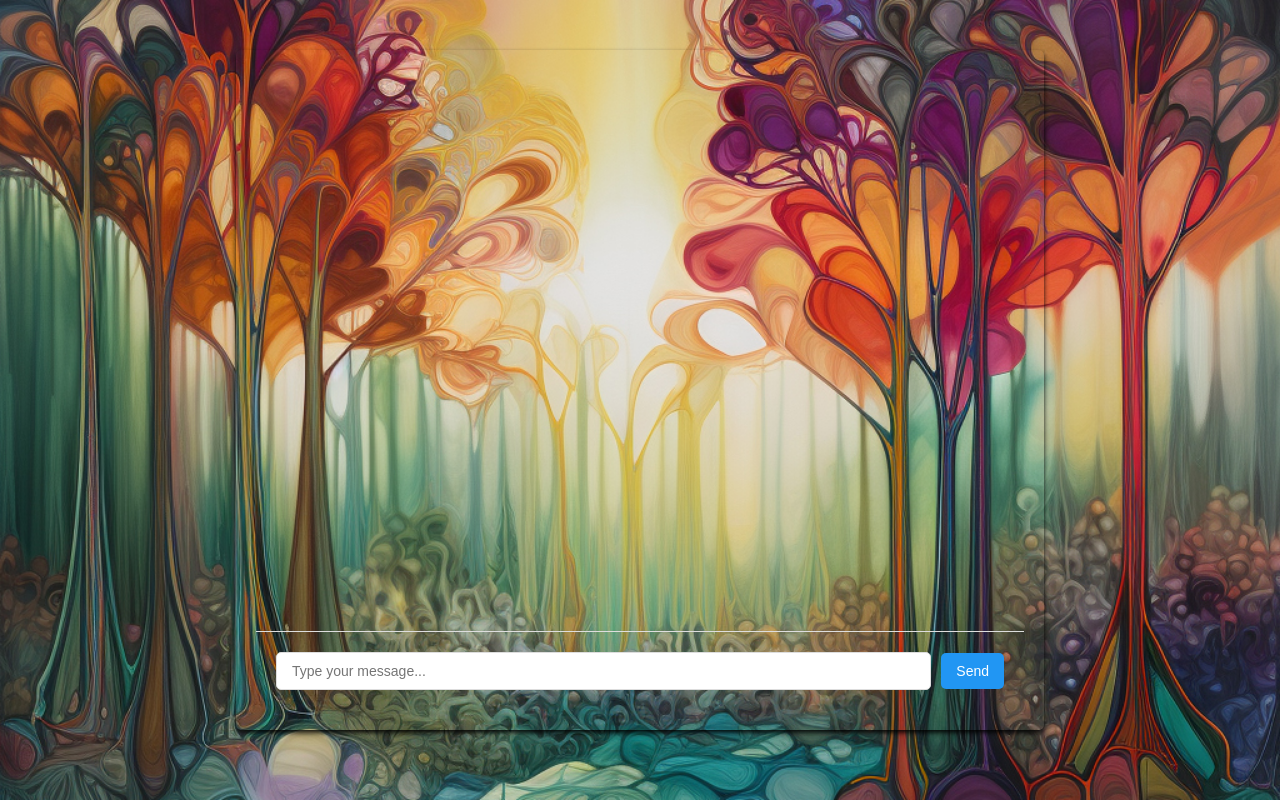
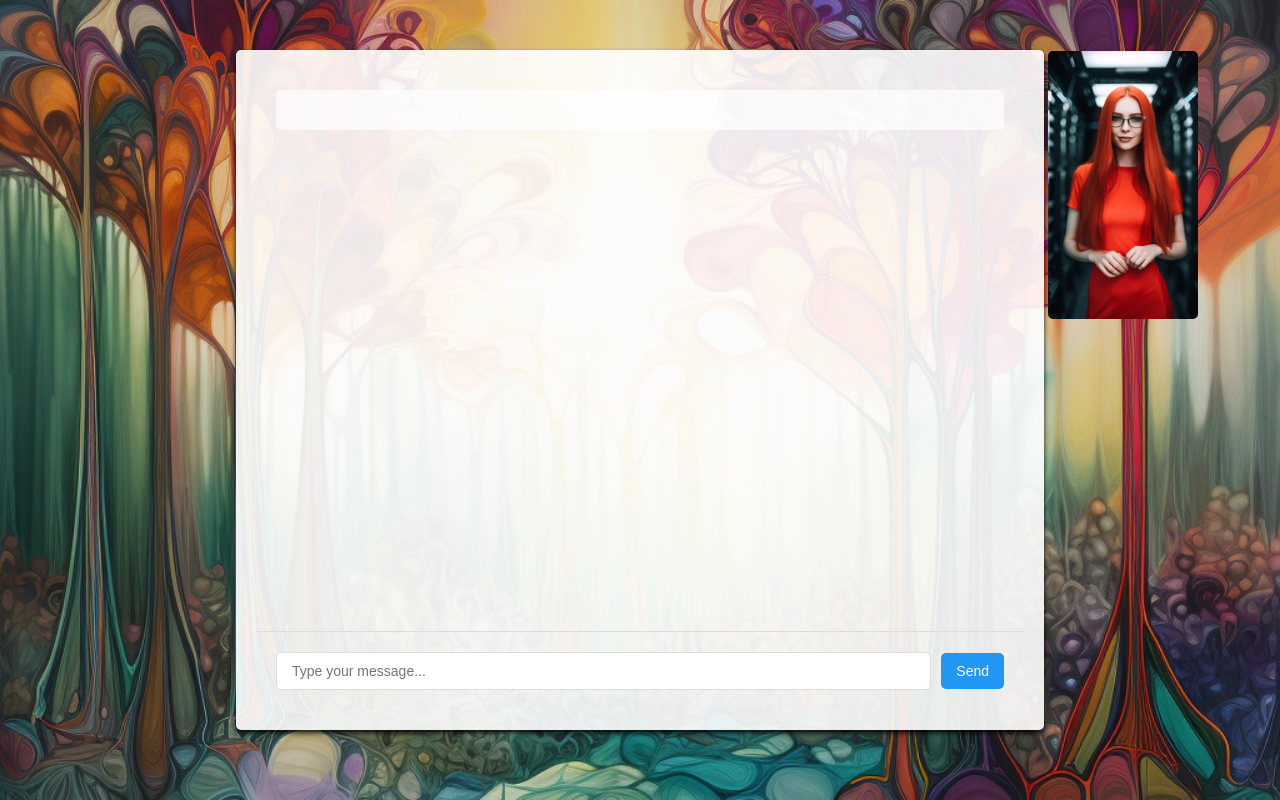
Before and after one commit to Nnnsightnnn/chatbot-db, a Flask app: page / in a window 1280 px wide. Run offline with Flask 2, Linux system fonts and the light colour scheme.

Commit message:
new file:   static/bot_image.jpg 	modified:   templates/index.html 	new file:   vector_store/db_redis.py

```diff
--- a/templates/index.html
+++ b/templates/index.html
@@ -21,25 +21,47 @@
         #chat-container {
             max-width: 768px;
             margin: 50px auto;
-            background-color: 255, 255, 255, 0.9;
-            color:rgb(255, 255, 255);
+            background-color: rgba(255, 255, 255, 0.9);
+            color: rgb(255, 255, 255);
             border-radius: 5px;
             box-shadow: 0 3px 5px rgba(0, 0, 0, 0.9);
             padding: 20px;
             display: flex;
             flex-direction: column;
             height: 80vh;
+            position: relative;
         }
 
-        #messages {
+        #middle-section {
             flex-grow: 1;
-            overflow-y: auto;
             padding: 20px;
             border-bottom: 1px solid #dddddd;
         }
 
+        #messages {
+            background-color: rgba(255, 255, 255, 0.7);
+            flex-grow: 1;
+            overflow-y: auto;
+            padding: 20px;
+            border-radius: 5px;
+            color: #000;
+        }
+
         #messages p {
             margin: 10px 0;
+        }
+
+        #image-container {
+            position: absolute; /* Change from absolute to fixed */
+            top: 1px; /* Set the distance from the top of the page */
+            right: -15px; /* Set the distance from the right of the page */
+            width: calc(100% / 75); /* Set the width to 1/5 of the chat box */
+        }
+
+        #image-container img {
+            width: 150px;
+            height: auto;
+            border-radius: 5px;
         }
 
         #chat-form {
@@ -74,35 +96,15 @@
 </head>
 <body>
     <div id="chat-container">
-        <div id="messages"></div>
+        <div id="middle-section">
+            <div id="messages"></div>
+            <div id="image-container">
+                <img src="static/bot_image.jpg" alt="Your Image">
+            </div>
+        </div>
         <form id="chat-form">
             <input type="text" id="user-input" placeholder="Type your message..." autocomplete="off">
             <button type="submit">Send</button>
         </form>
     </div>
-    <script>
-        document.getElementById('chat-form').addEventListener('submit', async (e) => {
-            e.preventDefault();
-            const userInput = document.getElementById('user-input');
-            const message = userInput.value;
-            userInput.value = '';
-
-            addMessage('User', message);
-
-            const response = await fetch('/api/chat', {
-                method: 'POST',
-                headers: {'Content-Type': 'application/json'},
-                body: JSON.stringify({message})
-            });
-
-            const data = await response.json();
-            addMessage('OpenAI', data.response);
-        });
-
-        function addMessage(sender, message) {
-            const messages = document.getElementById('messages');
-            messages.innerHTML += `<p><strong>${sender}:</strong> ${message}</p>`;
-        }
-    </script>
-</body>
-</html>
+    <script
```
Also changed, not shown: vector_store/db_redis.py (added, +13 -0 lines), static/bot_image.jpg (added).
